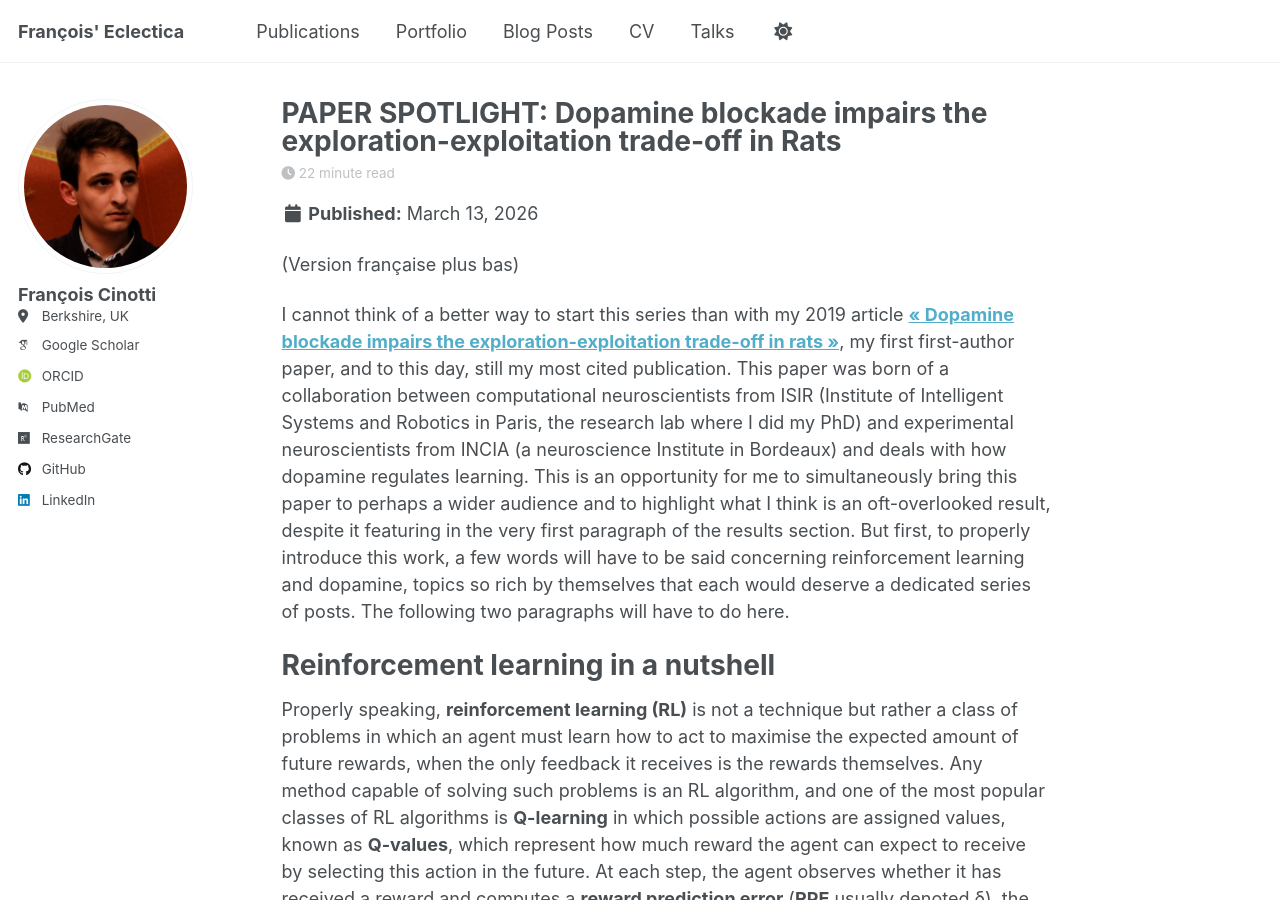
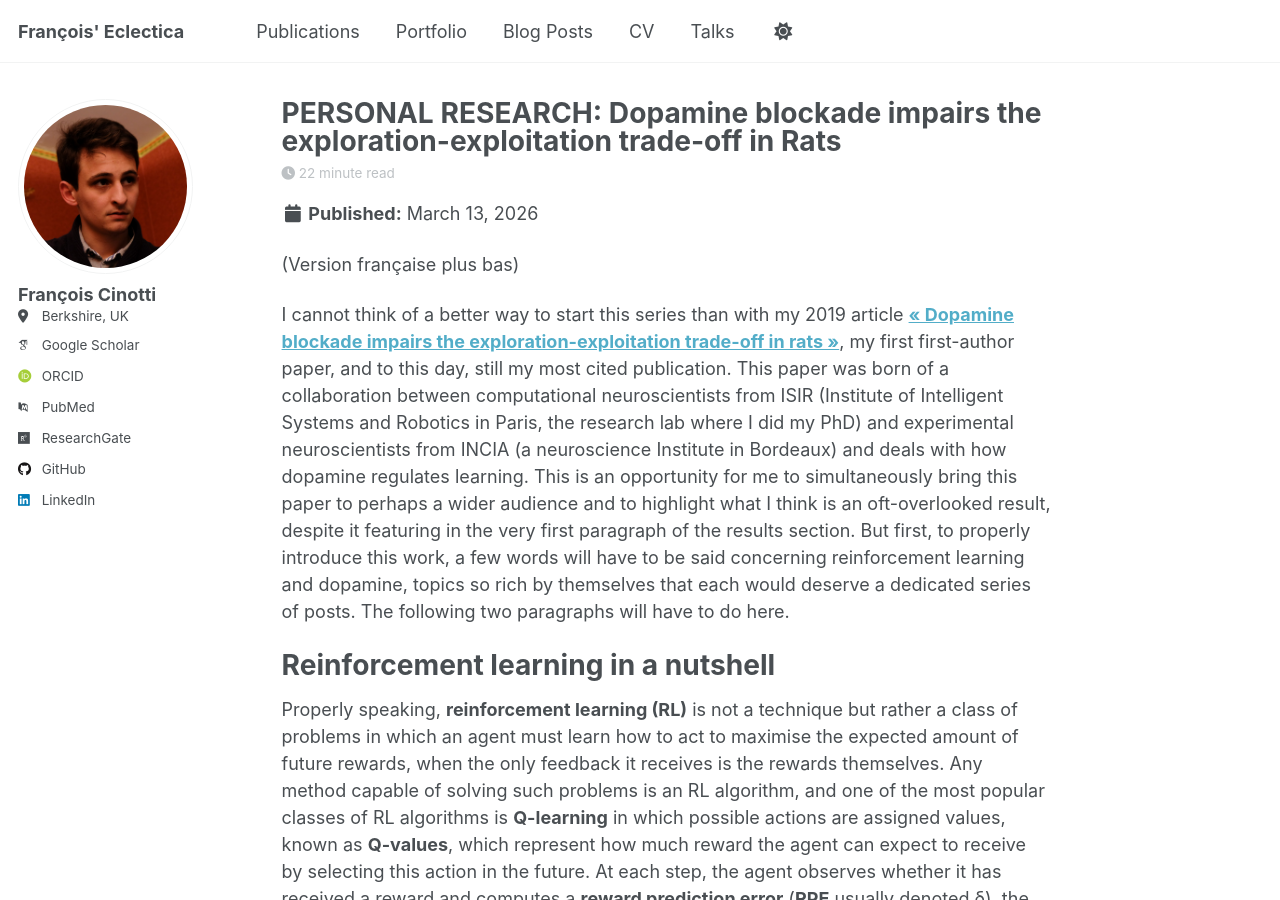
Before and after one commit to frct/frct.github.io, a Jekyll site: the page built from _posts/2026-03-13-my-dopamine-paper.md, in a window 1280 px wide and 900 px high. Built offline with Jekyll 4.4.1, drawn with Linux system fonts in a browser that asks for light colours; some web fonts are replaced; a script that is not in the unit is left out.

Commit message:
Update title to reflect personal research focus

```diff
--- a/_posts/2026-03-13-my-dopamine-paper.md
+++ b/_posts/2026-03-13-my-dopamine-paper.md
@@ -1,5 +1,5 @@
 ---
-title: 'PAPER SPOTLIGHT: Dopamine blockade impairs the exploration-exploitation trade-off in Rats'
+title: 'PERSONAL RESEARCH: Dopamine blockade impairs the exploration-exploitation trade-off in Rats'
 date: 2026-03-13
 permalink: /posts/2026-03-13-my-dopamine-paper
 tags:
```
